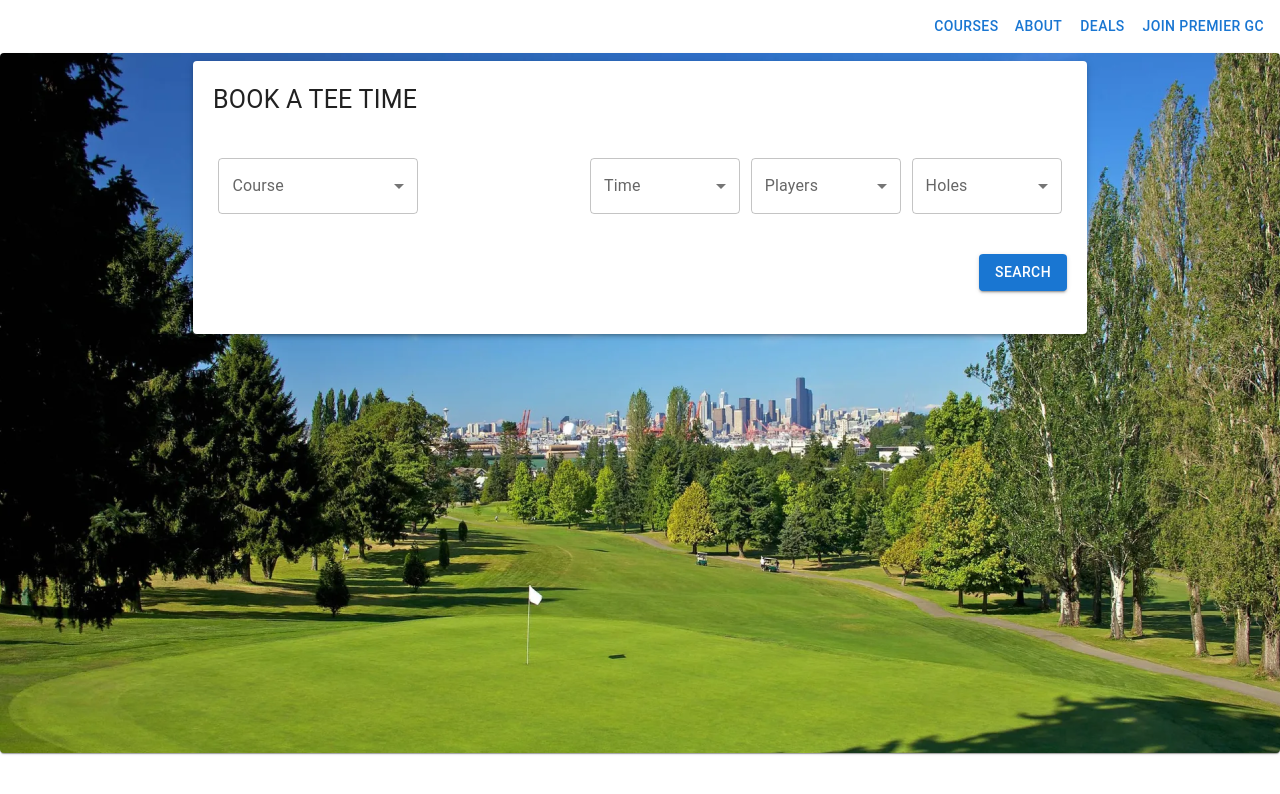
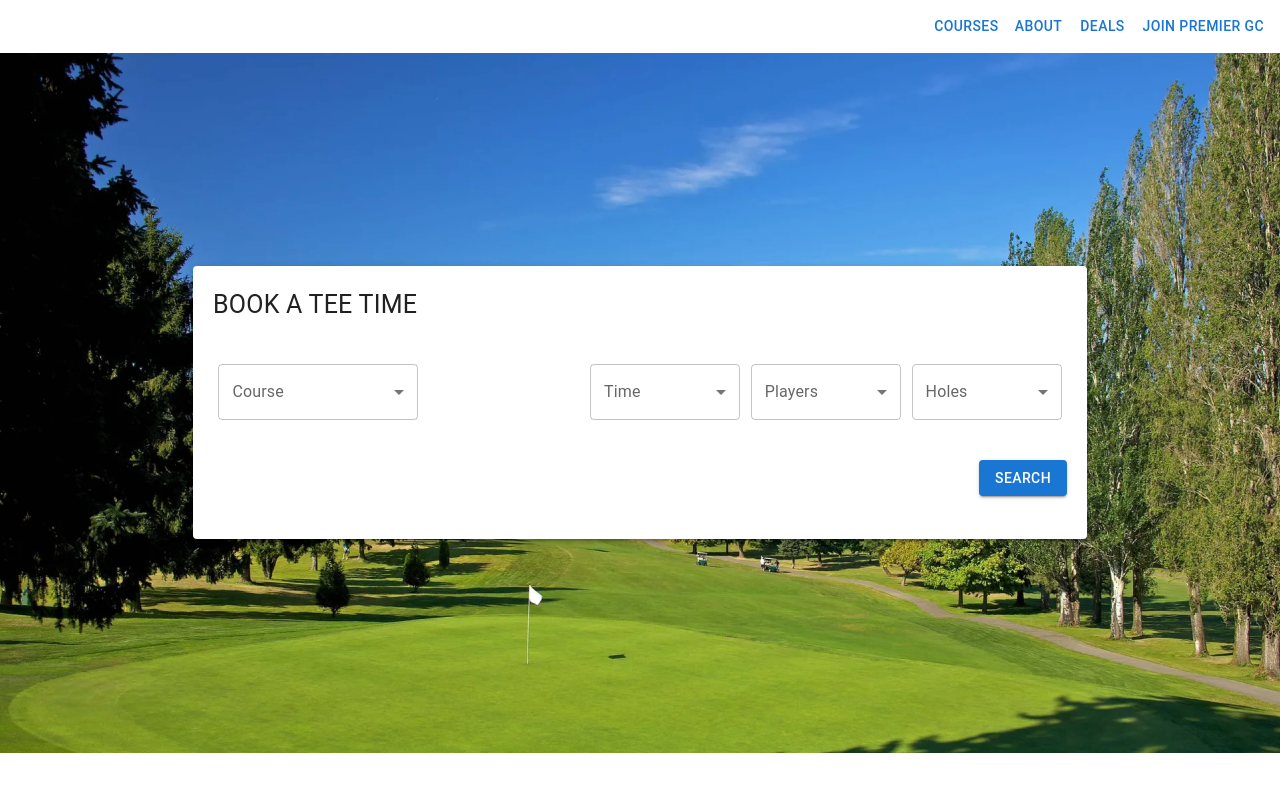
Before and after one commit to joyfullyx/premier-golf-mock, a React (Create React App) app: page / in a window 1280 px wide. Shown: the top 794 px of the page. Built offline with nearby package versions, Linux system fonts and the light colour scheme.

Commit message:
center form on bg image

```diff
--- a/src/components/BookForm/BookForm.js
+++ b/src/components/BookForm/BookForm.js
@@ -1,5 +1,5 @@
 import React, { useState, useEffect } from "react";
-import { Box, Paper, Typography, Button, Container, Grid } from "@mui/material";
+import { Box, Paper, Typography, Button, Grid } from "@mui/material";
 import TextField from "@mui/material/TextField";
 import AdapterDateFns from "@mui/lab/AdapterDateFns";
 import LocalizationProvider from "@mui/lab/LocalizationProvider";
@@ -98,6 +98,9 @@ export default function BookForm() {
               >
                 <LocalizationProvider dateAdapter={AdapterDateFns}>
                   <DatePicker
+                    disablePast
+                    error={false}
+                    helperText={null}
                     style={styles.dateStyle}
                     label="Date"
                     value={booking}
--- a/src/components/Navigation/Nav.js
+++ b/src/components/Navigation/Nav.js
@@ -1,6 +1,6 @@
 import React, { useState } from "react";
 import { Button, Menu, Box, List, ListItem, ListItemText } from "@mui/material";
-// import Logo from "../assets/Logo.png";
+// import Logo from "../assets/Logo.jpg";
 
 export default function BasicMenu() {
   const [anchorEl, setAnchorEl] = useState(null);
--- a/src/pages/Home.js
+++ b/src/pages/Home.js
@@ -1,17 +1,18 @@
 import React from "react";
-import { Box, Paper, Grid } from "@mui/material";
+import { Grid } from "@mui/material";
 import BookForm from "../components/BookForm/BookForm";
 import WestSeattle from "../assets/WestSeattle.png";
 
 export default function Home() {
   return (
     <div>
-      <Grid container justifyContent="center" alignItems="center">
-        <Paper style={styles.boxImage}>
-          {/* <Box style={styles.boxStyle}> */}
-          <BookForm />
-          {/* </Box> */}
-        </Paper>
+      <Grid
+        container
+        justifyContent="center"
+        alignItems="center"
+        style={styles.boxImage}
+      >
+        <BookForm />
       </Grid>
     </div>
   );
@@ -23,8 +24,4 @@ const styles = {
     width: "100%",
     height: 700,
   },
-  boxStyle: {
-    justifyContent: "center",
-    alignItems: "center",
-  },
 };
```
Also changed, not shown: src/assets/Logo.jpg (added), src/assets/Logo.png (deleted).
